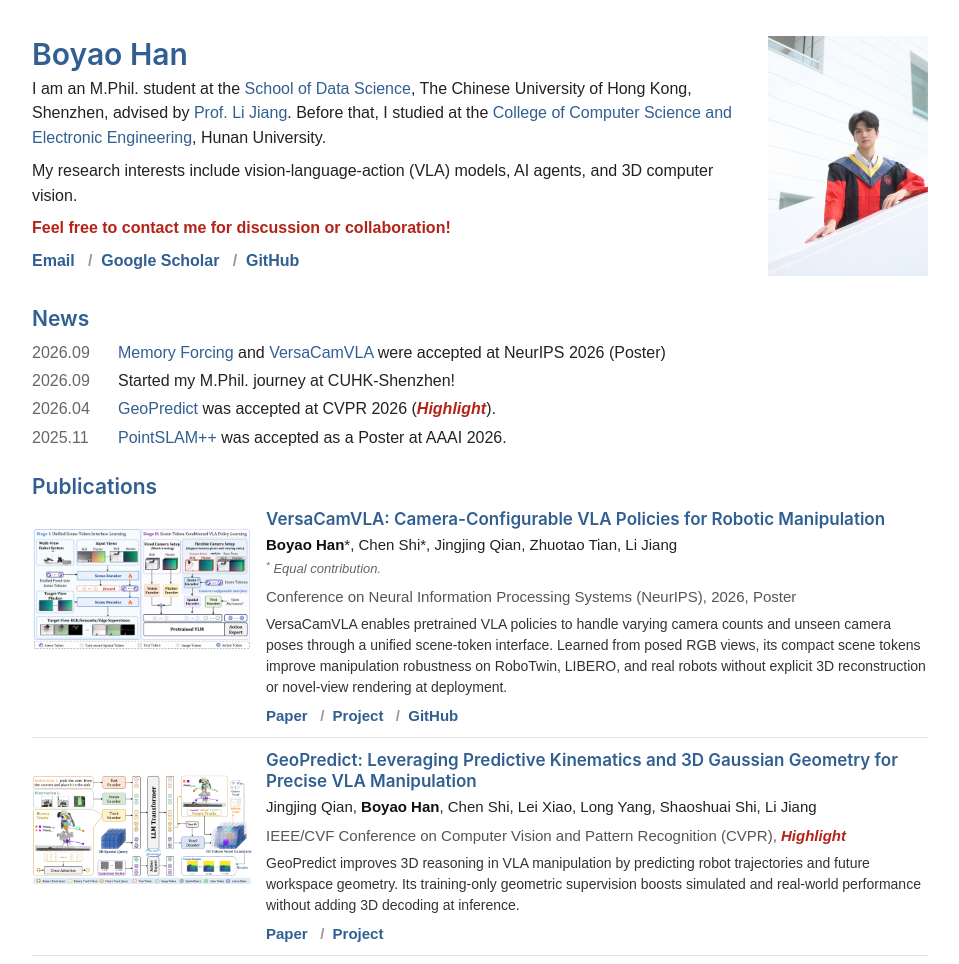
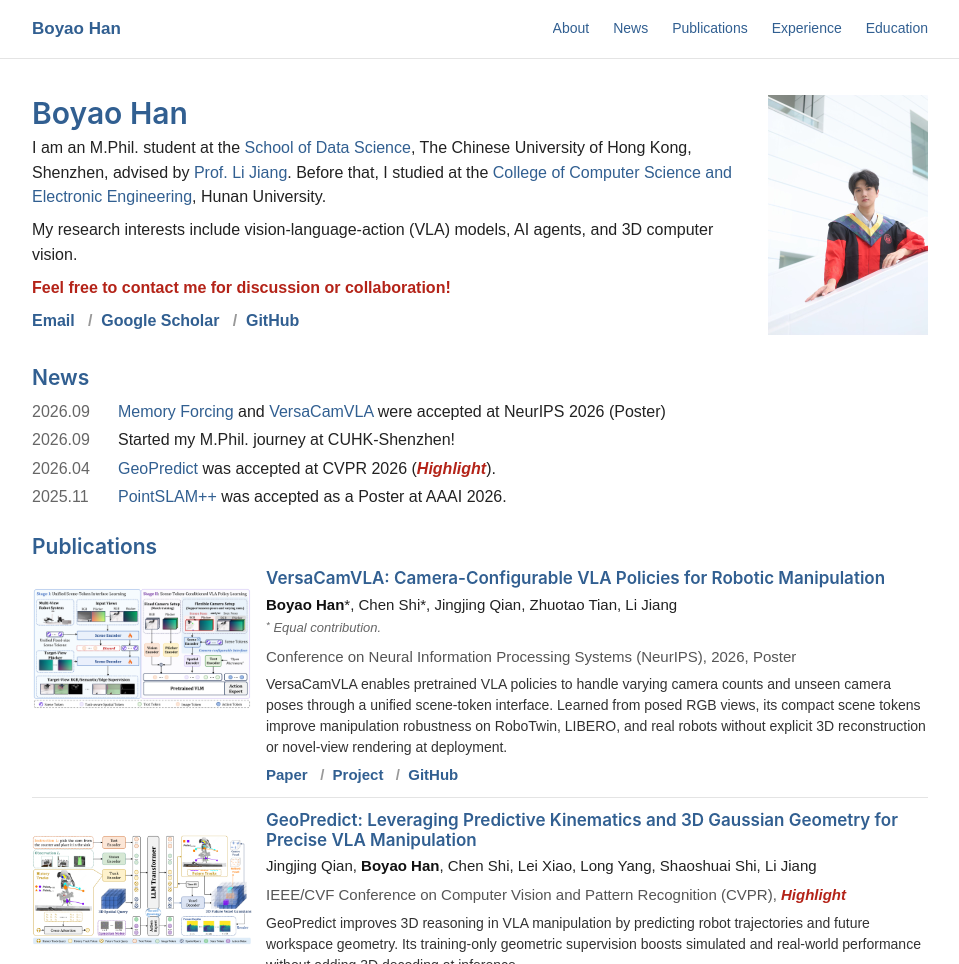
Before and after one commit to BoyaoHan/BoyaoHan.github.io, a Jekyll site: the page built from _pages/about.md, in a window 1280 px wide and 1400 px high, cut to the strip 0-964 px from the top of the window. Shown: the whole strip, without its empty margins (160-1119 px from the left). Built offline with Jekyll 4.4.1, drawn with Linux system fonts in a browser that asks for light colours.

Commit message:
Add section navigation to the personal homepage

```diff
--- a/_pages/about.md
+++ b/_pages/about.md
@@ -8,8 +8,21 @@ redirect_from:
   - /about.html
 ---
 
+<nav class="home-nav" aria-label="Homepage sections">
+  <div class="home-nav-inner">
+    <a class="home-nav-brand" href="#about">Boyao Han</a>
+    <div class="home-nav-links">
+      <a href="#about">About</a>
+      <a href="#news">News</a>
+      <a href="#publications">Publications</a>
+      <a href="#experience">Experience</a>
+      <a href="#education">Education</a>
+    </div>
+  </div>
+</nav>
+
 <main class="home">
-  <header class="home-intro">
+  <header class="home-intro" id="about">
     <div class="home-identity">
       <h1>Boyao Han</h1>
       <p>
@@ -35,7 +48,7 @@ redirect_from:
     <img class="home-portrait" src="{{ '/images/boyaohan.jpg' | relative_url }}?v=graduation-20260924" alt="Boyao Han" width="160" height="240">
   </header>
 
-  <section class="home-section" aria-labelledby="news-heading">
+  <section class="home-section" id="news" aria-labelledby="news-heading">
     <h2 id="news-heading">News</h2>
     <ul class="home-news">
       <li><time datetime="2026-09">2026.09</time><span><a href="https://arxiv.org/abs/2510.03198">Memory Forcing</a> and <a href="https://arxiv.org/abs/2610.12451">VersaCamVLA</a> were accepted at NeurIPS 2026 (Poster)</span></li>
@@ -45,7 +58,7 @@ redirect_from:
     </ul>
   </section>
 
-  <section class="home-section" aria-labelledby="publications-heading">
+  <section class="home-section" id="publications" aria-labelledby="publications-heading">
     <h2 id="publications-heading">Publications</h2>
     {% assign publications = site.publications | sort: "display_order" | reverse %}
     <div class="home-publications">
@@ -85,7 +98,7 @@ redirect_from:
     </div>
   </section>
 
-  <section class="home-section" aria-labelledby="experience-heading">
+  <section class="home-section" id="experience" aria-labelledby="experience-heading">
     <h2 id="experience-heading">Research Experience</h2>
     <div class="experience-list">
       <article class="experience-item">
@@ -115,7 +128,7 @@ redirect_from:
     </div>
   </section>
 
-  <section class="home-section" aria-labelledby="education-heading">
+  <section class="home-section" id="education" aria-labelledby="education-heading">
     <h2 id="education-heading">Education</h2>
     <div class="education-list">
       <article class="education-item">
--- a/_sass/layout/_home.scss
+++ b/_sass/layout/_home.scss
@@ -31,6 +31,62 @@
     margin: 0 0 0.5em;
   }
 }
+
+.home-nav {
+  position: sticky;
+  top: 0;
+  z-index: 30;
+  border-bottom: 1px solid #e4e4e4;
+  background: #fff;
+}
+
+.home-nav-inner {
+  display: flex;
+  align-items: center;
+  justify-content: space-between;
+  gap: 24px;
+  width: 70%;
+  margin: 0 auto;
+}
+
+.home-nav a {
+  display: block;
+  flex-shrink: 0;
+  padding: 16px 0;
+  white-space: nowrap;
+}
+
+.home-nav-brand {
+  flex-shrink: 0;
+  font-size: 17px;
+  font-weight: 600;
+}
+
+.home-nav-links {
+  display: flex;
+  gap: 24px;
+  min-width: 0;
+  overflow-x: auto;
+  font-size: 14px;
+}
+
+.home-intro[id],
+.home-section[id] {
+  scroll-margin-top: 80px;
+}
+
+@media (prefers-reduced-motion: no-preference) {
+  html:has(.home-nav) { scroll-behavior: smooth; }
+}
+
+@media (max-width: 900px) {
+  .home-nav .home-nav-brand { display: none; }
+  .home-nav-links { width: 100%; }
+}
+
+
+.home-nav a:focus-visible { outline: 2px solid #315f91; outline-offset: -2px; }
+@media (max-width: 640px) { .home-nav-inner { width: calc(100% - 32px); } .home-nav-links { gap: 20px; } .home-nav a { padding: 14px 0; } }
 
 .home-intro {
   display: grid;
```
